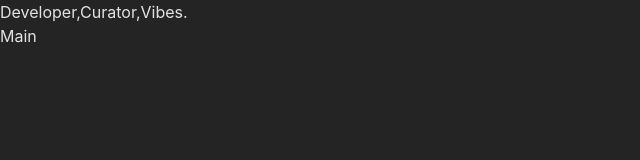
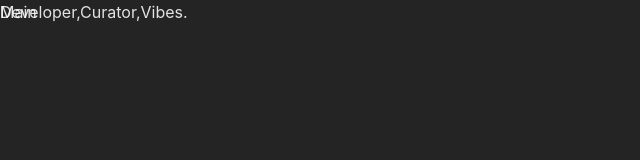
Before and after one commit to ZoFirsT/BannP-Project, a React (Vite) app: page / in a window 1280 px wide. Shown: the top 160 px of the page, without its empty margins (0-640 px from the left). Built offline with nearby package versions, Linux system fonts and the light colour scheme.

Commit message:
not final v.2

```diff
--- a/src/App.jsx
+++ b/src/App.jsx
@@ -1,16 +1,11 @@
-import { useState } from 'react'
-import PreLoader from './components/preloader'
+import PreLoader from './components/preloader';
 
 function App() {
-  const [count, setCount] = useState(0)
-
   return (
     <>
+    <PreLoader/>
       <div className=''>
-        <PreLoader/>
-        <p>
-        Main
-        </p>
+        <h1>Main</h1>
       </div>
     </>
   )
--- /dev/null
+++ b/src/components/preloader.css
@@ -0,0 +1,30 @@
+.preloader {
+    height: 100vh;
+    width: 100%;
+    background: black;
+    position: fixed;
+    bottom: 0;
+    left: 0;
+    right: 0;
+    z-index: 50;
+    display: flex;
+    align-items: center;
+    justify-content: center;
+    color: white;
+    overflow: hidden !important;
+}
+
+.preloader.texts-container {
+        display: flex;
+        align-items: center;
+        justify-content: space-between;
+        height: 60px;
+        width: 280px;
+        font-size: 20px;
+        overflow: hidden;
+        font-weight: 800;
+        opacity: 0;
+        color: white;
+
+
+    }
--- a/src/components/preloader.jsx
+++ b/src/components/preloader.jsx
@@ -6,8 +6,8 @@ const PreLoader = () => {
     preLoaderAnim();
   }, []);
   return (
-    <div className="bg-dark">
-      <div className="texts-container">
+    <div className="preloader justify-center content-center">
+      <div className="flex texts-container justify-center ">
         <span>Developer,</span>
         <span>Curator,</span>
         <span>Vibes.</span>
```
